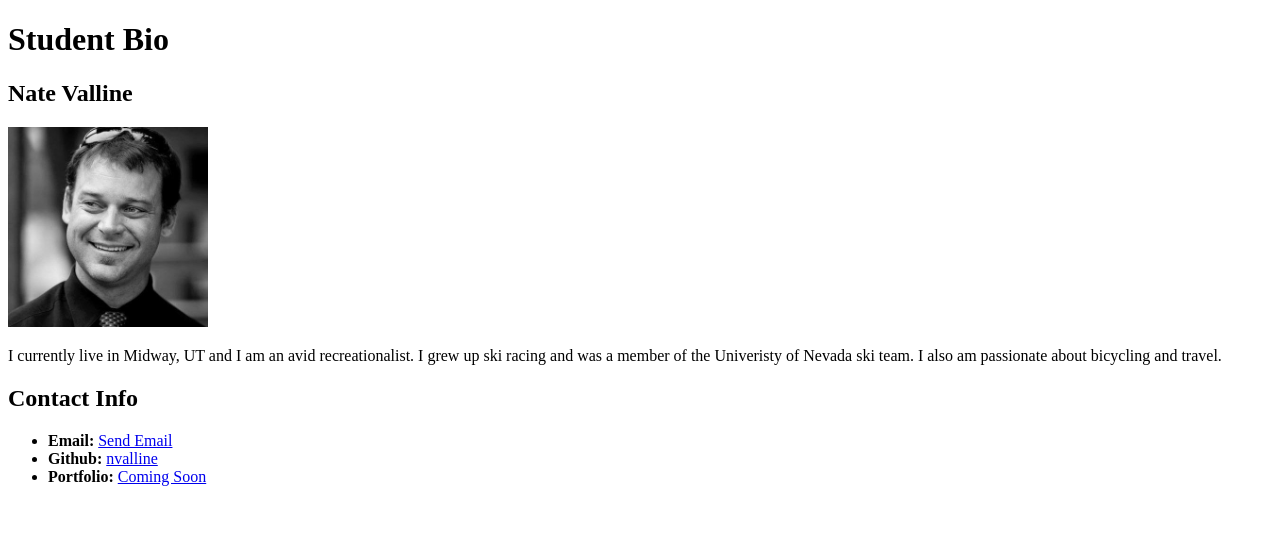
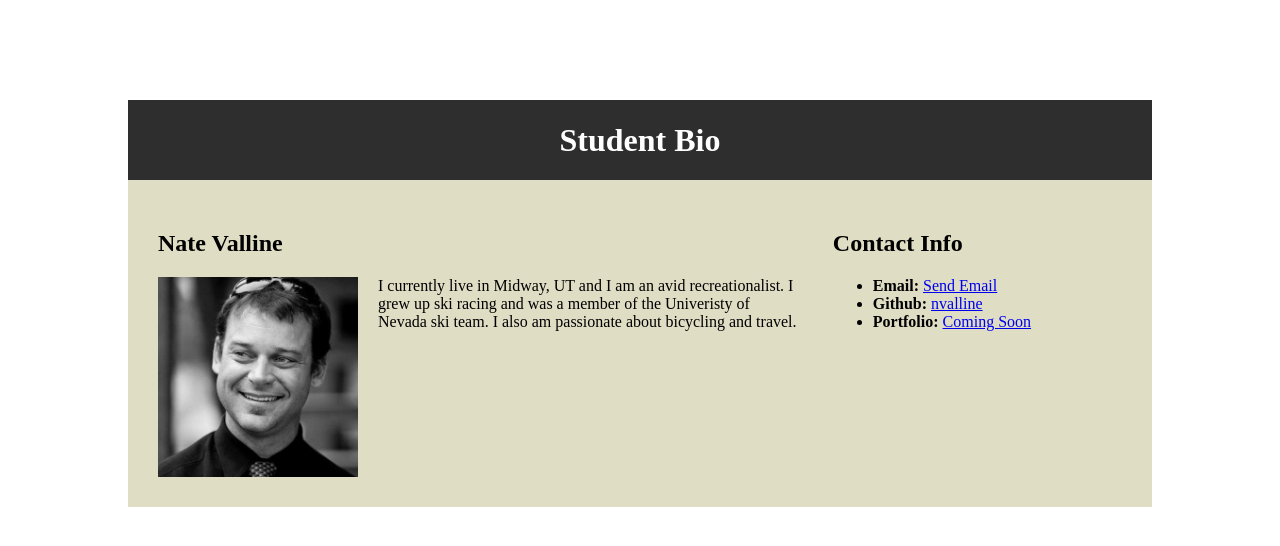
Before and after one commit to nvalline/inclass-html-profile, a plain HTML site: page index.html in a window 1280 px wide. Drawn offline with Linux system fonts and the light colour scheme.

Commit message:
Updated index.html

```diff
--- a/index.html
+++ b/index.html
@@ -4,9 +4,60 @@
     <meta charset="UTF-8" />
     <meta name="viewport" content="width=device-width, initial-scale=1.0" />
     <title>Activity 4 - HTMLGit</title>
+
+    <style>
+      body {
+        margin: 0;
+        padding: 0;
+        box-sizing: border-box;
+      }
+
+      header {
+        background: #2e2e2e;
+        color: #ffffff;
+        width: 80%;
+        height: 80px;
+        margin: 100px auto 0;
+        display: flex;
+        align-items: center;
+        justify-content: center;
+      }
+
+      div {
+        margin: 0 auto;
+        width: 80%;
+        background-color: #dfddc4;
+        padding: 30px;
+        box-sizing: border-box;
+      }
+
+      .bio {
+        width: 66.66%;
+        display: inline;
+        float: left;
+      }
+
+      .bio img {
+        float: left;
+        padding-right: 20px;
+      }
+
+      .contact {
+        float: right;
+        width: 30%;
+      }
+
+      .clearfix {
+        overflow: auto;
+      }
+    </style>
   </head>
   <body>
+    <header>
       <h1>Student Bio</h1>
+    </header>
+    <div class="clearfix">
+      <section class="bio">
         <h2>Nate Valline</h2>
         <img
           src="./img/66280896_416911392243350_4341141419952439296_n.jpeg"
@@ -15,10 +66,12 @@
           height="200px"
         />
         <p>
-      I currently live in Midway, UT and I am an avid recreationalist. I grew up
-      ski racing and was a member of the Univeristy of Nevada ski team. I also
-      am passionate about bicycling and travel.
+          I currently live in Midway, UT and I am an avid recreationalist. I
+          grew up ski racing and was a member of the Univeristy of Nevada ski
+          team. I also am passionate about bicycling and travel.
         </p>
+      </section>
+      <section class="contact">
         <h2>Contact Info</h2>
         <ul>
           <li>
@@ -31,5 +84,7 @@
           </li>
           <li><strong>Portfolio: </strong><a href="#">Coming Soon</a></li>
         </ul>
+      </section>
+    </div>
   </body>
 </html>
```
Lines whose indentation alone changed are shown as unchanged.
